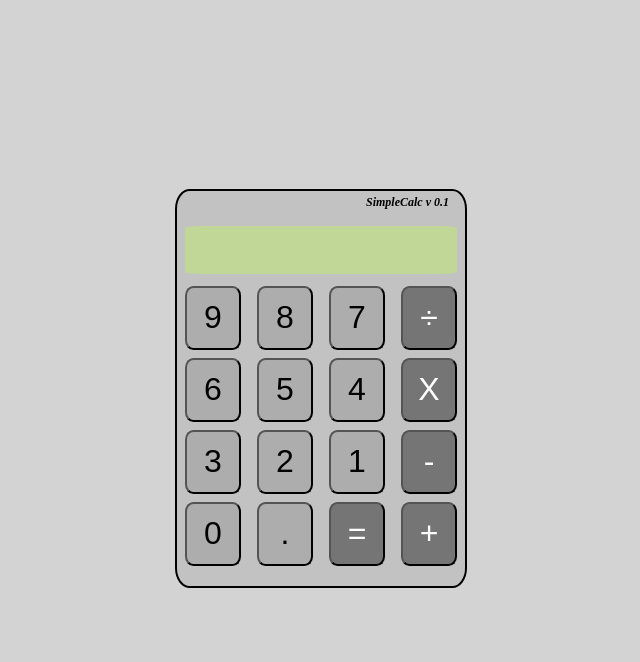
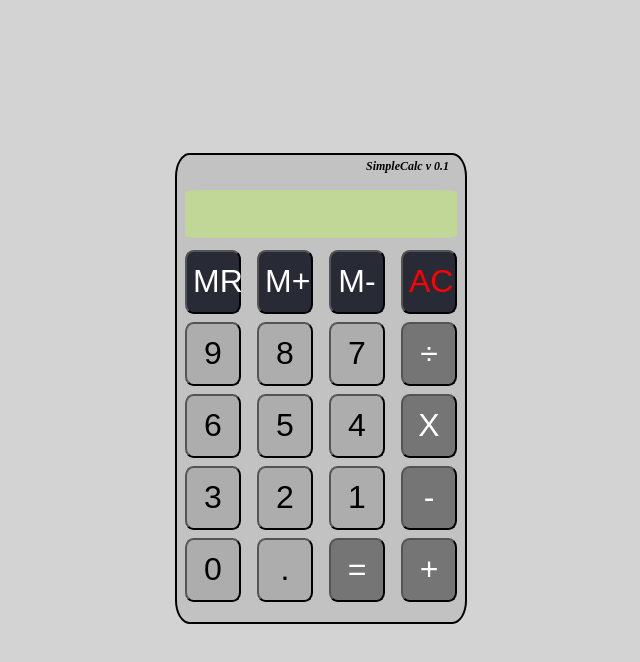
Before and after one commit to basushaunak/simple-calc, a plain HTML site: page index.html in a window 1280 px wide. Shown: the whole page, without its empty margins (323-963 px from the left). Drawn offline with Linux system fonts and the light colour scheme.

Commit message:
Interface updated

```diff
--- a/css/style.css
+++ b/css/style.css
@@ -57,7 +57,7 @@ body{
     justify-items: center;
 }
 
-.num-key, .action-key{
+.num-key, .action-key, .spl-key {
     font-size: 2rem;
     height: 4rem;
     width: 3.5rem;
@@ -72,3 +72,8 @@ body{
     color: black;
     background-color: #adadad;
 }
+
+.spl-key{
+    color: white;
+    background-color: #282a36;
+}
--- a/index.html
+++ b/index.html
@@ -11,6 +11,10 @@
             <div id="prod-info">SimpleCalc v 1.0</div>
             <div id="calculator-display"></div>
             <div id="buttons">
+                <button data-key="MR" class="spl-key">MR</button>
+                <button data-key="MP" class="spl-key">M+</button>
+                <button data-key="MM" class="spl-key">M-</button>
+                <button data-key="AC" class="spl-key" style="color:red">AC</button>
                 <button data-key="57" class="num-key">9</button>
                 <button data-key="56" class="num-key">8</button>
                 <button data-key="55" class="num-key">7</button>
```
